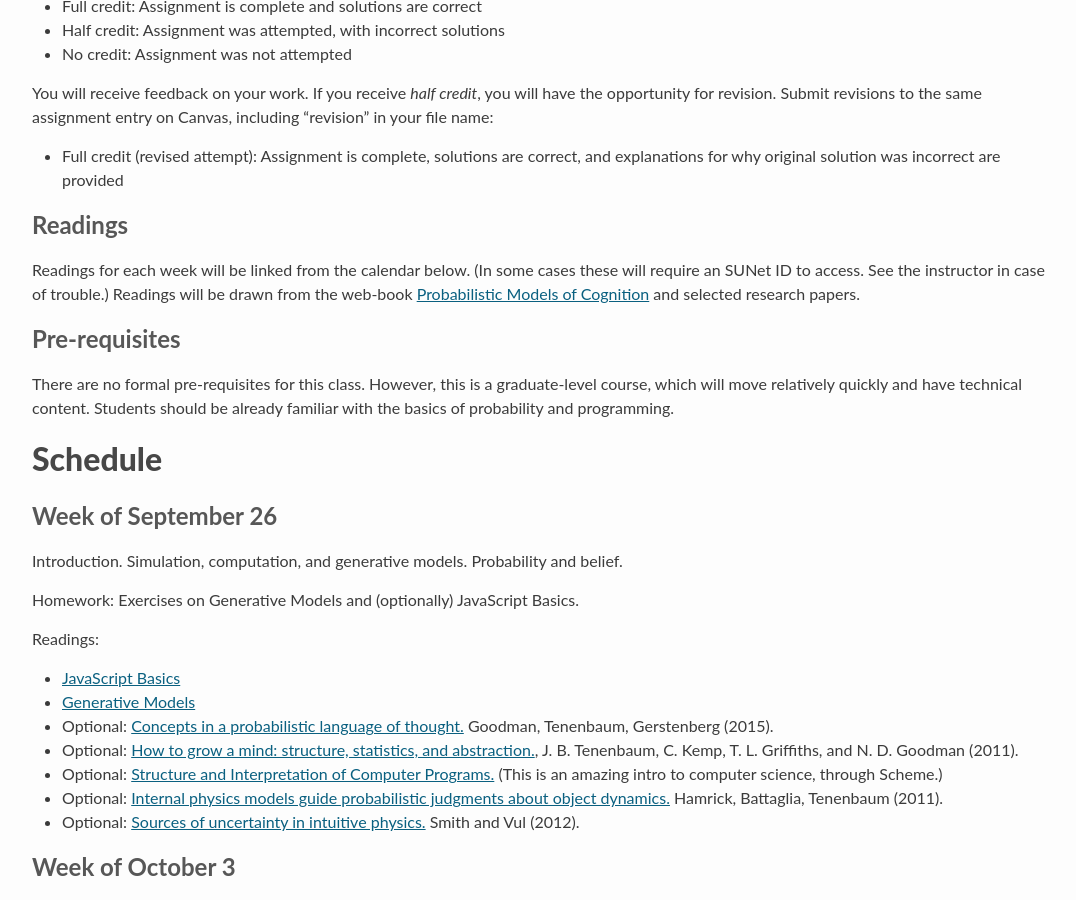
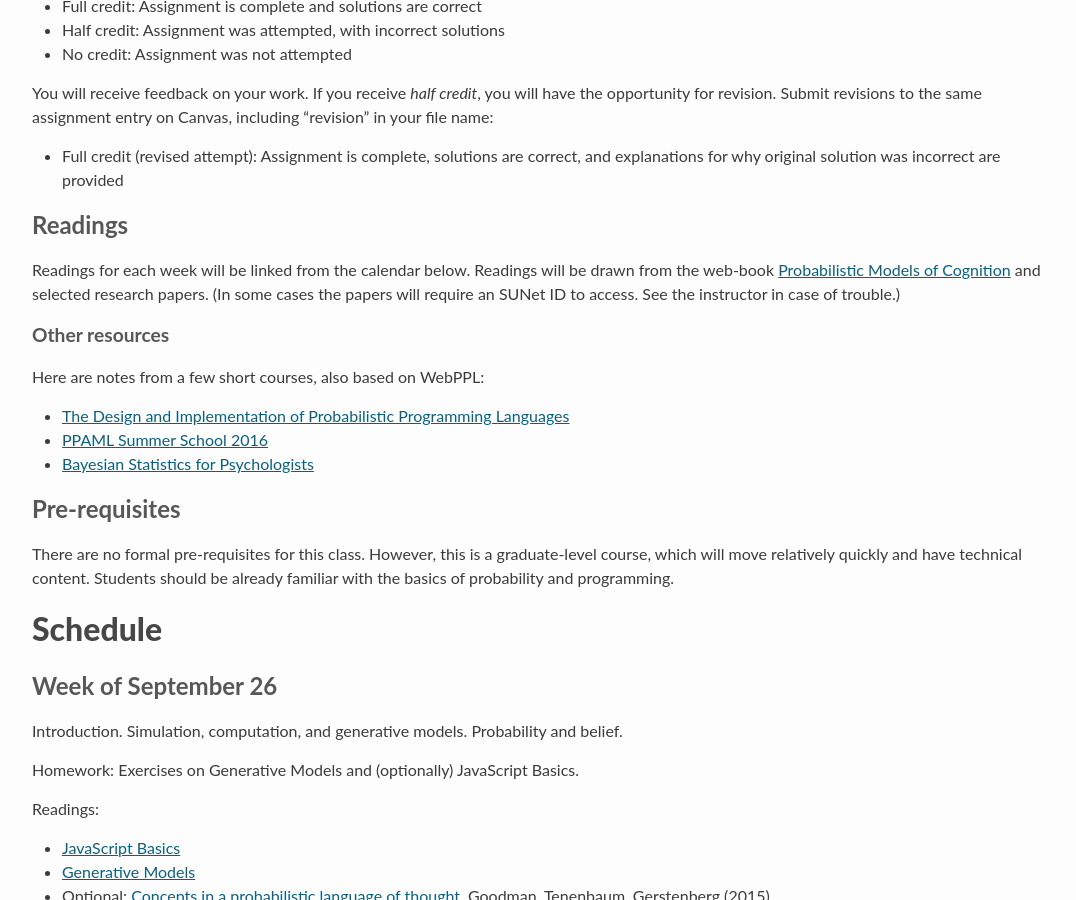
Before and after one commit to stanford-cocolab/cocolab.stanford.edu, a Jekyll site: the page built from psych204-fall2016.md, in a window 1280 px wide and 900 px high, scrolled down 960 px. Shown: the whole window, without its empty margins (94-1170 px from the left). Built offline with Jekyll 4.4.1, drawn with Linux system fonts in a browser that asks for light colours; Markdown is read by kramdown in place of the engine named in the settings; a script that is not in the unit is left out.

Commit message:
put links to other notes in course page

```diff
--- a/psych204-fall2016.md
+++ b/psych204-fall2016.md
@@ -51,7 +51,15 @@ You will receive feedback on your work. If you receive *half credit*, you will h
 
 ##Readings
 
-Readings for each week will be linked from the calendar below. (In some cases these will require an SUNet ID to access. See the instructor in case of trouble.) Readings will be drawn from the web-book [Probabilistic Models of Cognition](http://probmods.org/v2) and selected research papers.
+Readings for each week will be linked from the calendar below. Readings will be drawn from the web-book [Probabilistic Models of Cognition](http://probmods.org/v2) and selected research papers. (In some cases the papers will require an SUNet ID to access. See the instructor in case of trouble.)
+
+### Other resources
+
+Here are notes from a few short courses, also based on WebPPL:
+
+* [The Design and Implementation of Probabilistic Programming Languages](http://dippl.org/)
+* [PPAML Summer School 2016](http://probmods.github.io/ppaml2016/)
+* [Bayesian Statistics for Psychologists](http://www.stanford.edu/class/psych201s/)
 
 ##Pre-requisites
 
```
